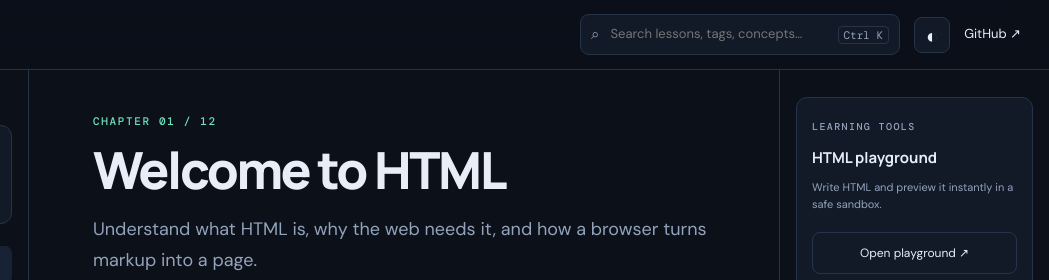
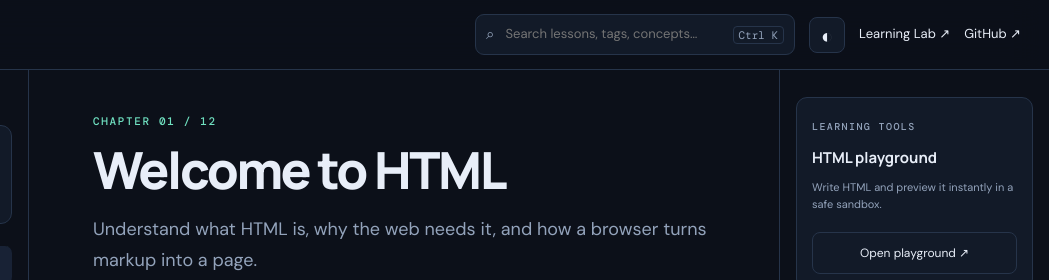
Before and after one commit to EverlastingUc/HTML, a plain HTML site: page index.html in a window 1280 px wide. Shown: the top 280 px of the page, 231-1280 px from the left. Drawn offline with nearby package versions, Linux system fonts and the light colour scheme.

Commit message:
Link the Learning Lab from the course header

```diff
--- a/index.html
+++ b/index.html
@@ -21,6 +21,7 @@
     <div class="top-actions">
       <label class="search-wrap"><span aria-hidden="true">⌕</span><input id="search" type="search" placeholder="Search lessons, tags, concepts…" autocomplete="off"><kbd>Ctrl K</kbd></label>
       <button class="icon-button" id="theme-toggle" type="button" aria-label="Toggle theme">◐</button>
+      <a class="github-link" href="learning-lab.html">Learning Lab ↗</a>
       <a class="github-link" href="https://github.com/EverlastingUc/HTML" target="_blank" rel="noopener">GitHub ↗</a>
     </div>
   </header>
```
